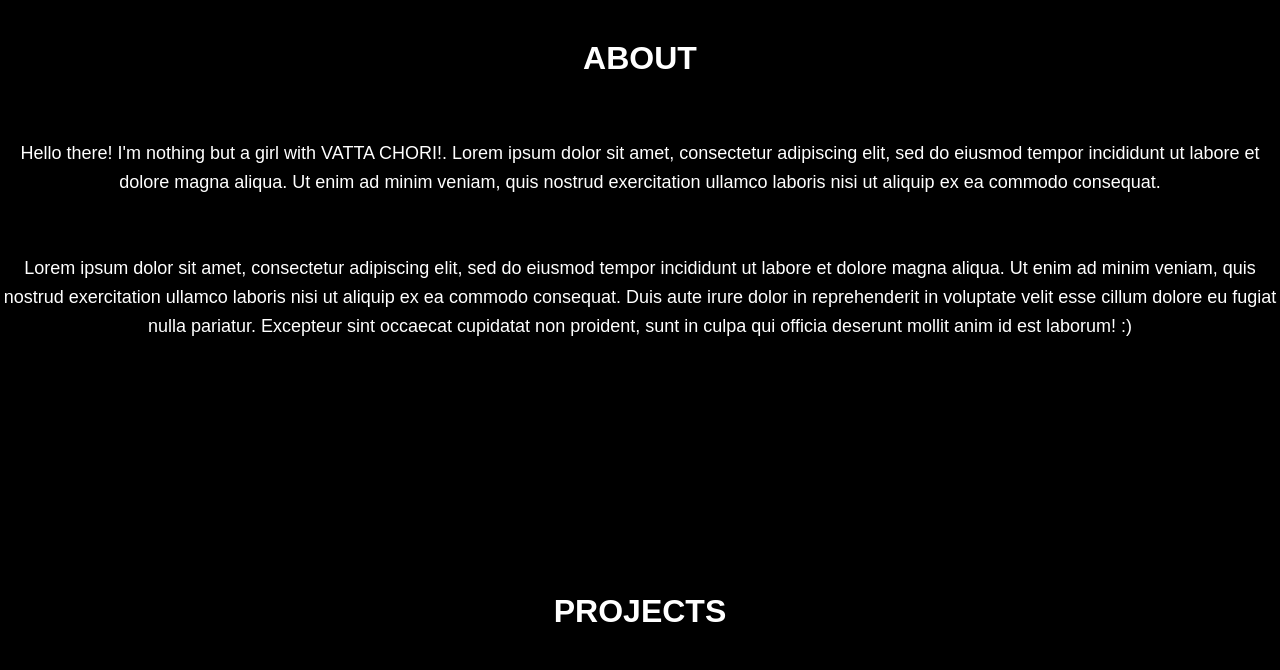
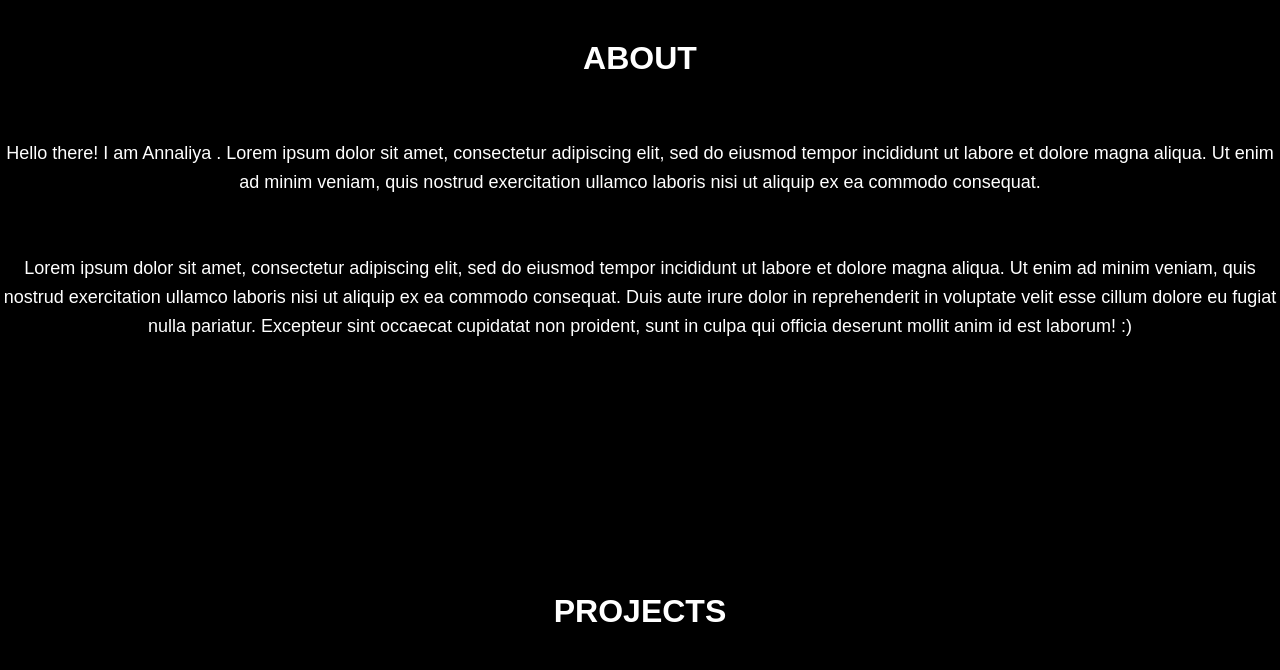
Before and after one commit to Annaliya2002/portfolio, a plain HTML site: page index.html in a window 1280 px wide. Shown: the part 820-1490 px from the top of the page. Drawn offline with Linux system fonts and the light colour scheme.

Commit message:
Update index.html

```diff
--- a/index.html
+++ b/index.html
@@ -34,7 +34,7 @@
         <section id="about">
             <h2>ABOUT</h2>
             <br>
-            <p>Hello there! I'm nothing but a girl with VATTA CHORI!. Lorem ipsum dolor sit amet, consectetur adipiscing elit, sed do eiusmod tempor incididunt ut labore et dolore magna aliqua. Ut enim ad minim veniam, quis nostrud exercitation ullamco laboris nisi ut aliquip ex ea commodo consequat.
+            <p>Hello there! I am Annaliya . Lorem ipsum dolor sit amet, consectetur adipiscing elit, sed do eiusmod tempor incididunt ut labore et dolore magna aliqua. Ut enim ad minim veniam, quis nostrud exercitation ullamco laboris nisi ut aliquip ex ea commodo consequat.
             <br>
             <br>
             <br>
```
